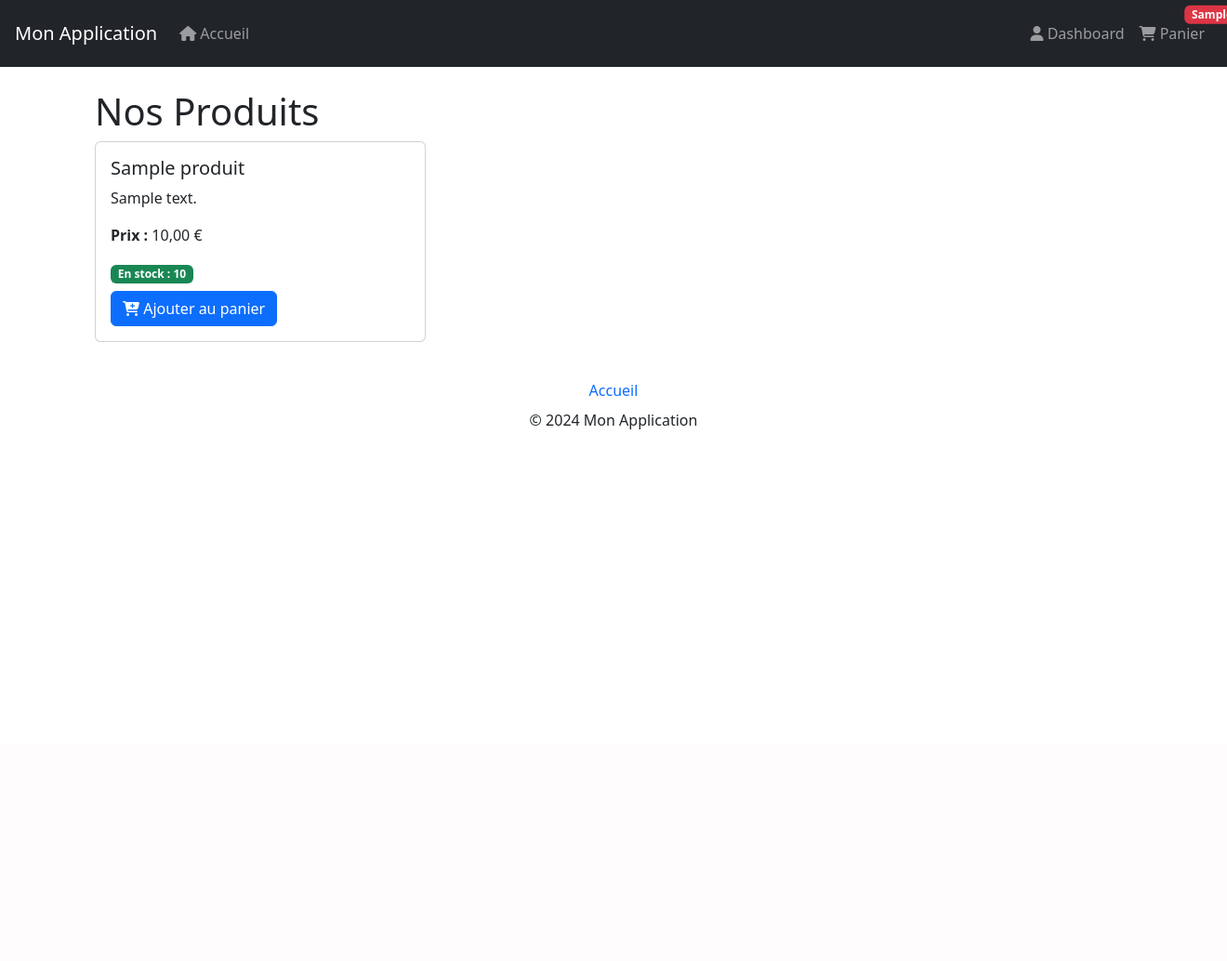
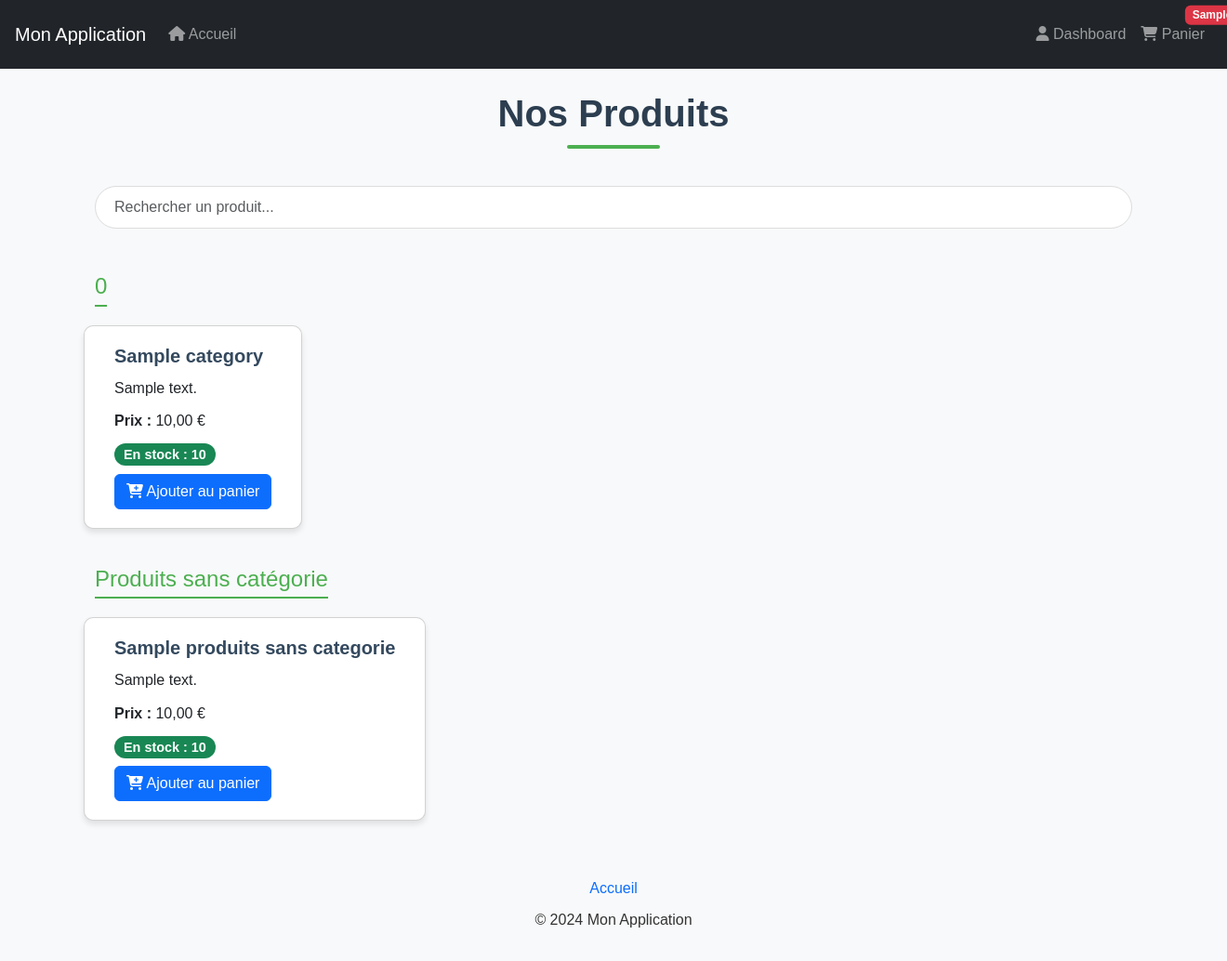
Before and after one commit to CharlesDevif/php-objet, a PHP site: template projet-vente-en-ligne/src/Views/home/index.php in a window 1320 px wide; the page is wider, and only the part inside the window is pictured. Shown: that part at 93% size. Before the commit the page ends 462 px from the top of that part, so only its background shows below. Run offline with PHP 8.4, Linux system fonts and the light colour scheme; the template is opened without the code that fills it: most values are stand-ins (such as "Sample title", 1, 10 or a date in 2020); some libraries are stand-ins or nearby versions.

Commit message:
Amélioration visuel home

```diff
--- a/projet-vente-en-ligne/src/Views/default.php
+++ b/projet-vente-en-ligne/src/Views/default.php
@@ -29,13 +29,14 @@
                         <li class="nav-item">
                             <a class="nav-link" href="/projet-vente-en-ligne/produit"><i class="fas fa-box"></i> Produits</a>
                         </li>
-                        <li class="nav-item">
-                            <a class="nav-link" href="/projet-vente-en-ligne/commande/historique"><i class="fas fa-history"></i> Historique des commandes</a>
-                        </li>
+
                     <?php endif; ?>
                     <?php if ($isClient || $isVendeurOuAdmin): ?>
                         <li class="nav-item">
                             <a class="nav-link" href="/projet-vente-en-ligne/categorie"><i class="fas fa-tags"></i> Catégories</a>
+                        </li>
+                        <li class="nav-item">
+                            <a class="nav-link" href="/projet-vente-en-ligne/commande/historique"><i class="fas fa-history"></i> Historique des commandes</a>
                         </li>
                     <?php endif; ?>
                 </ul>
--- a/projet-vente-en-ligne/src/Views/home/index.php
+++ b/projet-vente-en-ligne/src/Views/home/index.php
@@ -1,5 +1,5 @@
 <div class="container mt-4">
-    <h1>Nos Produits</h1>
+    <h1 class="text-center">Nos Produits</h1>
 
     <!-- Messages de succès ou d'erreur -->
     <?php if (!empty($_SESSION['success_message'])): ?>
@@ -16,11 +16,18 @@
         </div>
     <?php endif; ?>
 
-    <div class="row">
-        <?php if (!empty($produits)): ?>
-            <?php foreach ($produits as $produit): ?>
-                <div class="col-md-4 mb-3">
-                    <div class="card">
+    <!-- Barre de recherche -->
+    <div class="mb-4">
+        <input type="text" id="search" class="form-control" placeholder="Rechercher un produit...">
+    </div>
+
+    <!-- Parcourir les catégories et afficher les produits -->
+    <?php if (!empty($categories)): ?>
+        <?php foreach ($categories as $categorieNom => $produits): ?>
+            <h2 class="mt-4"><?= htmlspecialchars($categorieNom); ?></h2>
+            <div class="row grid-container">
+                <?php foreach ($produits as $produit): ?>
+                    <div class="col-md-4 mb-3 card">
                         <div class="card-body">
                             <h5 class="card-title"><?= htmlspecialchars($produit->getNom()); ?></h5>
                             <p class="card-text"><?= htmlspecialchars($produit->getDescription()); ?></p>
@@ -42,10 +49,191 @@
                             </form>
                         </div>
                     </div>
+                <?php endforeach; ?>
+            </div>
+        <?php endforeach; ?>
+    <?php else: ?>
+        <div class="alert alert-info">Aucun produit disponible pour le moment.</div>
+    <?php endif; ?>
+
+    <!-- Section pour les produits sans catégorie -->
+    <?php if (!empty($produitsSansCategorie)): ?>
+        <h2 class="mt-4">Produits sans catégorie</h2>
+        <div class="row grid-container">
+            <?php foreach ($produitsSansCategorie as $produit): ?>
+                <div class="col-md-4 mb-3 card">
+                    <div class="card-body">
+                        <h5 class="card-title"><?= htmlspecialchars($produit->getNom()); ?></h5>
+                        <p class="card-text"><?= htmlspecialchars($produit->getDescription()); ?></p>
+                        <p class="card-text"><strong>Prix :</strong> <?= number_format($produit->getPrix(), 2, ',', ' ') . ' €'; ?></p>
+
+                        <!-- Quantité en stock -->
+                        <?php if ($produit->getStock() > 0): ?>
+                            <span class="badge bg-success">En stock : <?= $produit->getStock(); ?></span>
+                        <?php else: ?>
+                            <span class="badge bg-danger">Rupture de stock</span>
+                        <?php endif; ?>
+
+                        <!-- Formulaire pour ajouter au panier -->
+                        <form method="POST" action="/projet-vente-en-ligne/home/ajouterAuPanier" class="mt-2">
+                            <input type="hidden" name="id_produit" value="<?= $produit->getId(); ?>">
+                            <button type="submit" class="btn btn-primary" <?= $produit->getStock() <= 0 ? 'disabled' : ''; ?>>
+                                <i class="fas fa-cart-plus"></i> Ajouter au panier
+                            </button>
+                        </form>
+                    </div>
                 </div>
             <?php endforeach; ?>
-        <?php else: ?>
-            <div class="alert alert-info">Aucun produit disponible pour le moment.</div>
-        <?php endif; ?>
-    </div>
+        </div>
+    <?php endif; ?>
 </div>
+
+<style>
+    /* Global styles */
+    body {
+        max-height: 100vh;
+        overflow-y: auto;
+        background-color: #f8f9fa;
+        font-family: 'Arial', sans-serif;
+        color: #333;
+        line-height: 1.6;
+    }
+
+    .container {
+        margin-bottom: 20px;
+    }
+
+    h1 {
+        text-align: center;
+        margin-bottom: 40px;
+        color: #2c3e50;
+        font-size: 2.5rem;
+        font-weight: bold;
+        position: relative;
+    }
+
+    h1::after {
+        content: '';
+        display: block;
+        width: 100px;
+        height: 4px;
+        background: #4CAF50;
+        margin: 10px auto 0;
+        border-radius: 2px;
+    }
+
+    h2 {
+        color: #4CAF50;
+        border-bottom: 2px solid #4CAF50;
+        display: inline-block;
+        padding-bottom: 5px;
+        font-size: 1.5rem;
+        margin-top: 40px;
+        margin-bottom: 20px;
+    }
+
+    .grid-container {
+        display: grid;
+        grid-template-columns: repeat(auto-fit, minmax(300px, 1fr));
+        gap: 20px;
+    }
+
+    /* Card styles */
+    .card {
+        box-shadow: 0 4px 6px rgba(0, 0, 0, 0.1);
+        border-radius: 10px;
+        overflow: hidden;
+        transition: transform 0.3s, box-shadow 0.3s;
+        background-color: #fff;
+        width: fit-content;
+    }
+
+    .card:hover {
+        transform: translateY(-10px);
+        box-shadow: 0 10px 20px rgba(0, 0, 0, 0.2);
+    }
+
+    .card h5 {
+        color: #34495e;
+        font-size: 1.25rem;
+        margin-bottom: 10px;
+        font-weight: bold;
+    }
+
+    .card p {
+        margin: 0 0 10px;
+    }
+
+    .card .badge {
+        padding: 5px 10px;
+        font-size: 0.9rem;
+        border-radius: 20px;
+    }
+
+    .badge.bg-success {
+        background-color: #27ae60;
+        color: #fff;
+    }
+
+    .badge.bg-danger {
+        background-color: #e74c3c;
+        color: #fff;
+    }
+
+    .btn-primary {
+        transition: background-color 0.3s ease-in-out, border-color 0.3s ease-in-out;
+    }
+
+
+
+    /* Search bar */
+    #search {
+        border-radius: 30px;
+        padding: 10px 20px;
+        border: 1px solid #ddd;
+        transition: border-color 0.3s ease-in-out, box-shadow 0.3s ease-in-out;
+    }
+
+    #search:focus {
+        border-color: #4CAF50;
+        box-shadow: 0 0 5px rgba(76, 175, 80, 0.5);
+        outline: none;
+    }
+
+    /* Spacing for large screens */
+    @media (min-width: 768px) {
+        .card-body {
+            padding: 20px;
+        }
+    }
+
+    /* Scrollbar styles */
+    body::-webkit-scrollbar {
+        width: 10px;
+    }
+
+    body::-webkit-scrollbar-thumb {
+        background: #4CAF50;
+        border-radius: 10px;
+    }
+
+    body::-webkit-scrollbar-thumb:hover {
+        background: #45a049;
+    }
+
+    body::-webkit-scrollbar-track {
+        background: #f1f1f1;
+    }
+</style>
+
+
+<script>
+    // Barre de recherche
+    document.getElementById('search').addEventListener('input', function () {
+        const searchText = this.value.toLowerCase();
+        document.querySelectorAll('.card').forEach(card => {
+            const productName = card.querySelector('.card-title').textContent.toLowerCase();
+            card.style.display = productName.includes(searchText) ? '' : 'none';
+        });
+    });
+</script>
```
Also changed, not shown: projet-vente-en-ligne/src/Controllers/HomeController.php (+10 -5 lines), projet-vente-en-ligne/src/Repository/ProduitRepository.php (+65 -0 lines), projet-vente-en-ligne/src/Service/ProduitService.php (+18 -0 lines).
